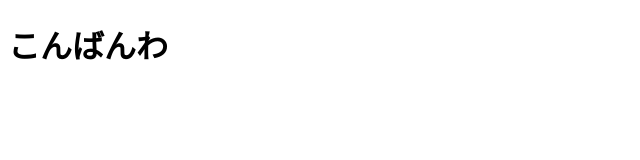
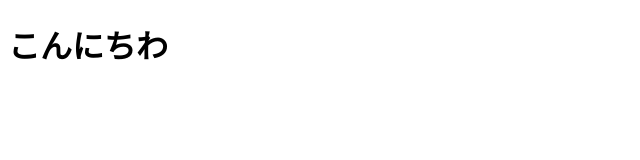
Before and after one commit to ChanAge-star/test-repo, a plain HTML site: page start folder/index.html in a window 1280 px wide. Shown: the full height of the page, 0-640 px from the left. Drawn offline with Linux system fonts and the light colour scheme.

Commit message:
こんにちわ

```diff
--- a/start folder/index.html
+++ b/start folder/index.html
@@ -6,6 +6,6 @@
     <title>Document</title>
 </head>
 <body>
-    <h1>こんばんわ</h1>
+    <h1>こんにちわ</h1>
 </body>
 </html>
```
